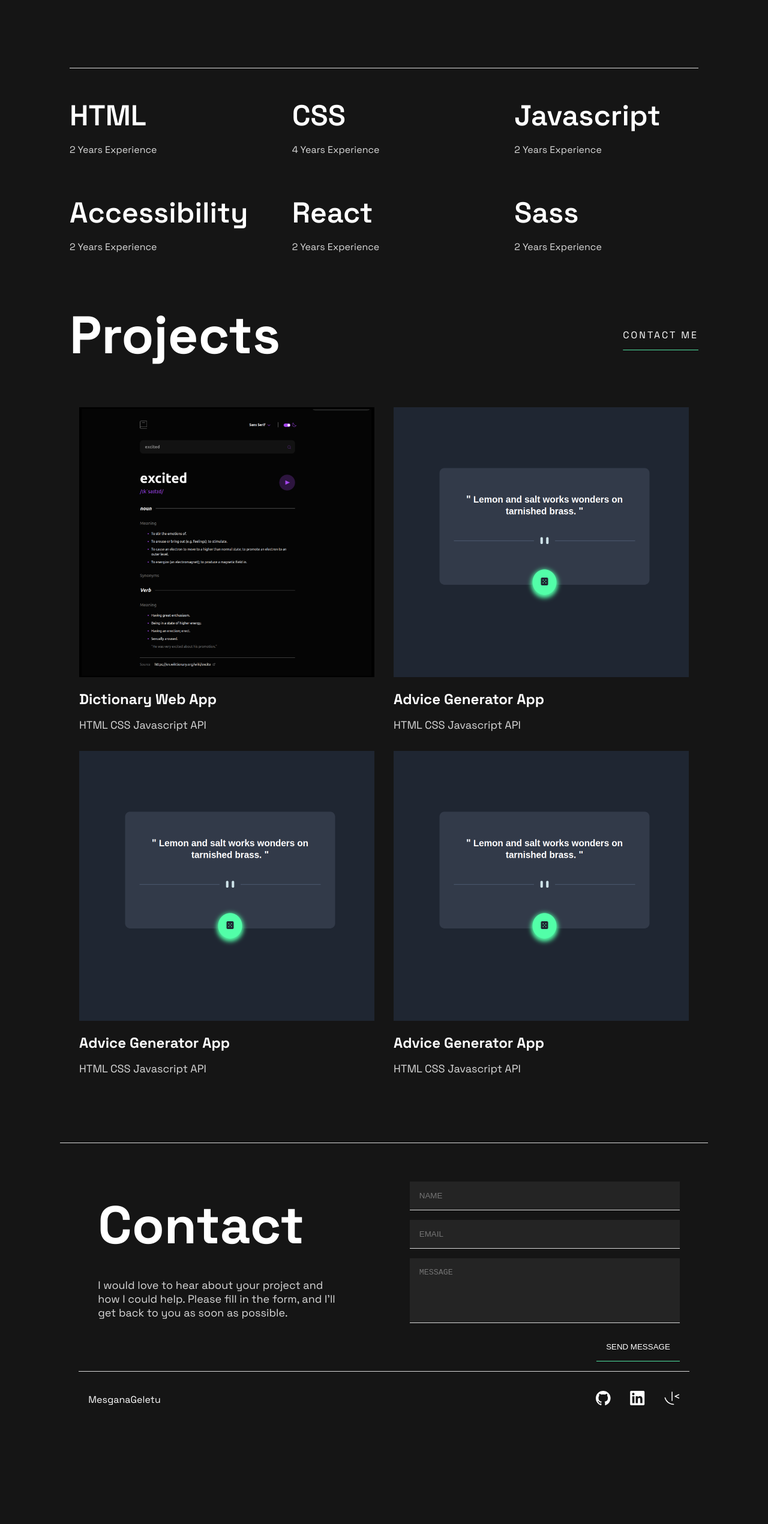
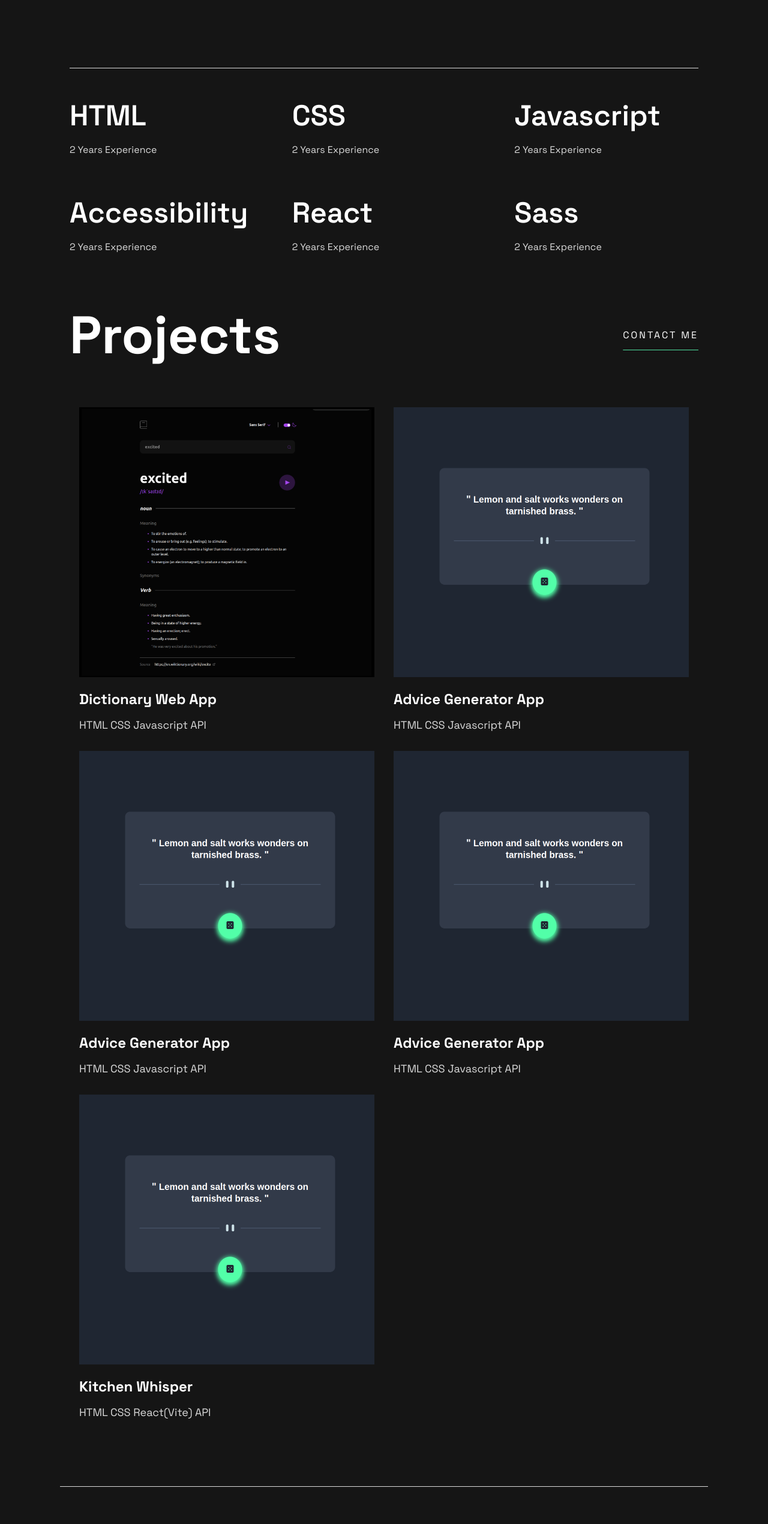
Before and after one commit to mesganaG/portfolio, a React (Vite) app: page / in a window 1280 px wide. Shown: the part 724-3265 px from the top of the page at 60% size. Before the commit the page ends 3104 px from the top, so only its background shows below. Built offline with nearby package versions, Linux system fonts and the light colour scheme; a web font is replaced by a local one.

Commit message:
added new project

```diff
--- a/src/App.jsx
+++ b/src/App.jsx
@@ -64,7 +64,7 @@ function App() {
 
           <div className="experience-section">
             <ExperienceCard className="one" language="HTML" years="2" />
-            <ExperienceCard language="CSS" years="4" />
+            <ExperienceCard language="CSS" years="2" />
             <ExperienceCard language="Javascript" years="2" />
             <ExperienceCard language="Accessibility" years="2" />
             <ExperienceCard language="React" years="2" />
@@ -113,6 +113,14 @@ function App() {
                 sourceCode="https://github.com/mesganaG/advice-generator-app"
               />
 
+              <ProjectCard
+                image={advice}
+                name="Kitchen Whisper "
+                description="HTML CSS React(Vite) API"
+                previewLink="https://kitchenwhisper.netlify.app/"
+                sourceCode="https://github.com/mesganaG/KitchenWhisper"
+              />
+
             </div>
           </div>
         </div>
```
